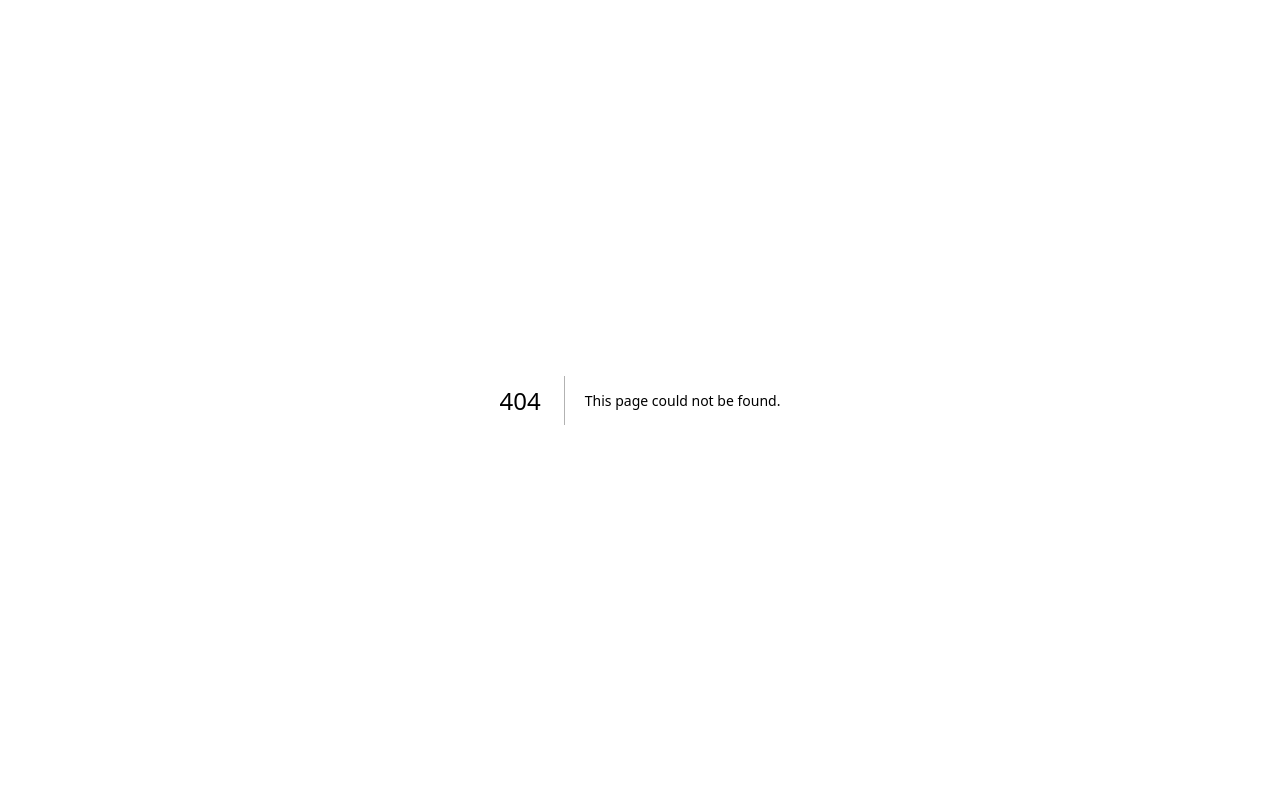
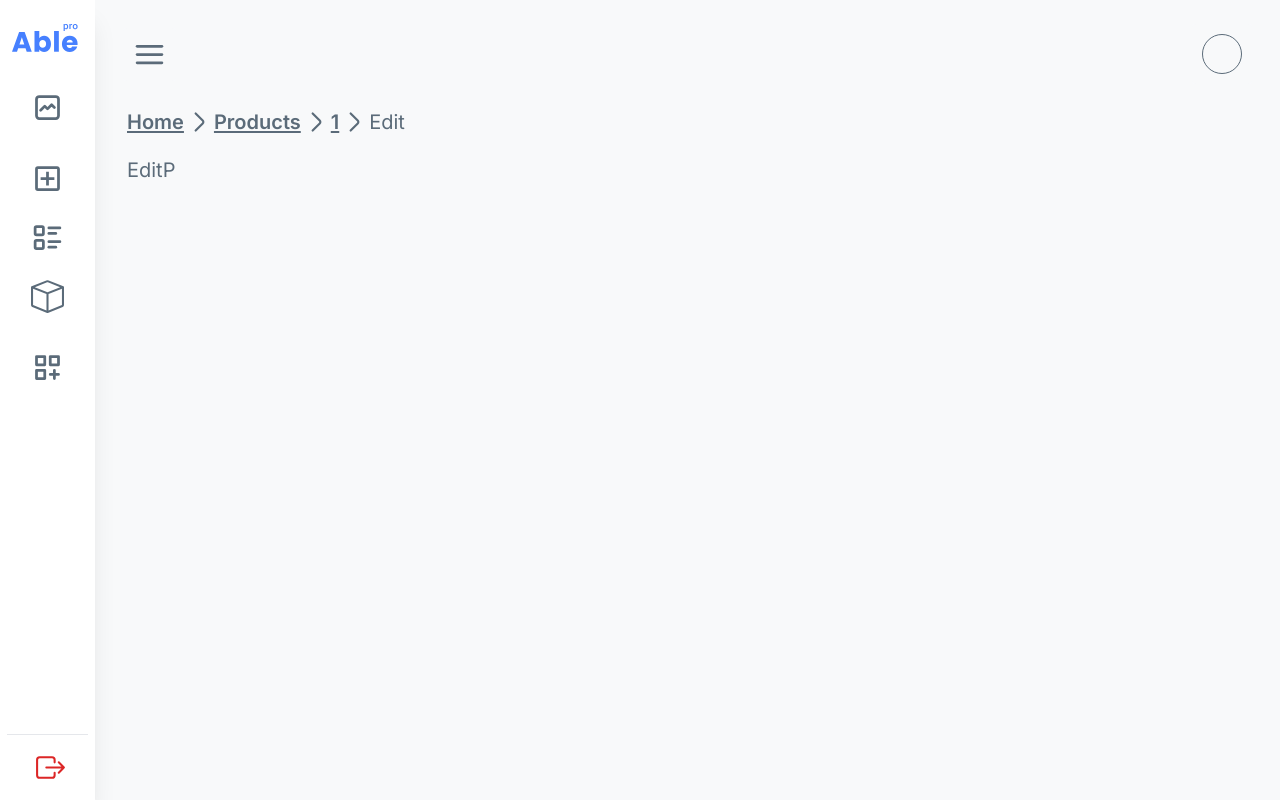
Before and after one commit to saeidsh777/Online-Shop--Group-Development-, a Next.js app: page /dashboard/products/1/edit in a window 1280 px wide. Before the commit this address had no page. Built offline with nearby package versions, Linux system fonts and the light colour scheme.

Commit message:
CREATE: ProductEditPage

```diff
--- /dev/null
+++ b/app/dashboard/(products)/products/[productId]/edit/page.jsx
@@ -0,0 +1,6 @@
+import React from 'react';
+
+export default function ProductEditPage({ params }) {
+    const { productId } = params;
+    return <div>EditP</div>;
+}
--- a/app/dashboard/product/[productID]/page.js
+++ /dev/null
@@ -1,8 +0,0 @@
-import React from 'react'
-
-export default function ProductEditPage({params}) {
-    const {productID} = params;
-  return (
-    <div>EditP</div>
-  )
-}
```
